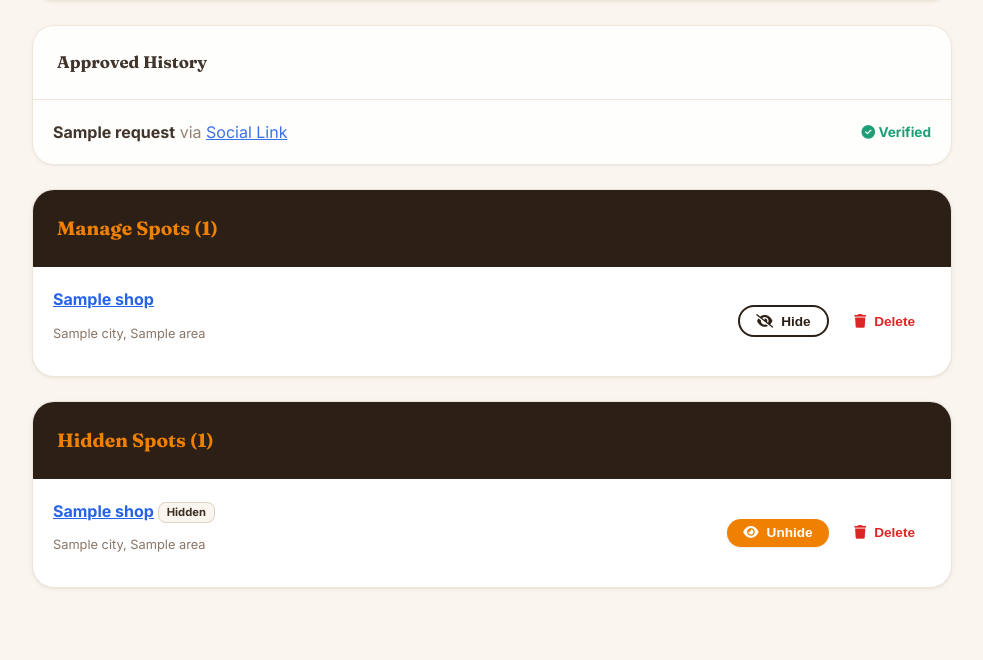
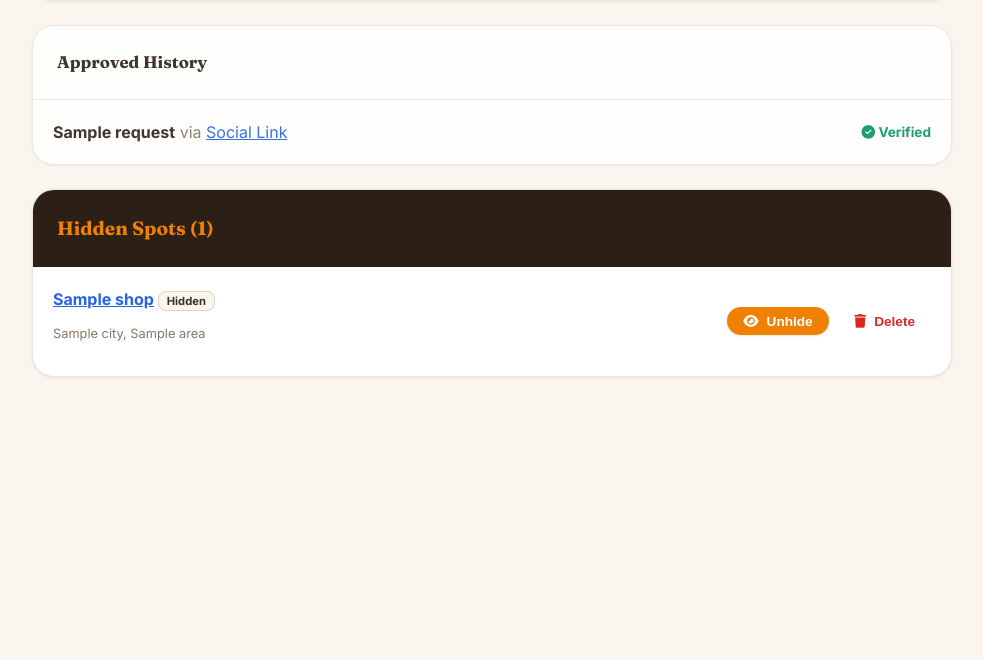
Before and after one commit to automatexpos/bytwise-, a FastAPI app: template app/templates/admin_dashboard.html in a window 1280 px wide. Shown: the part 518-1178 px from the top of the page, without its empty margins (148-1131 px from the left). After the commit the page ends 896 px from the top, so only its background shows below. Run offline with FastAPI, Linux system fonts and the light colour scheme; the template is opened without the code that fills it: most values are stand-ins (such as "Sample title", 1, 10 or a date in 2020).

Commit message:
hide/delete spot

```diff
--- a/app/routers/pages.py
+++ b/app/routers/pages.py
@@ -1559,7 +1559,6 @@ def admin_dashboard(
         shop = _shop_by_id(shops, request_row.get("shop_id"))
         request_row["shop_name"] = shop["name"] if shop else "Unknown Shop"
 
-    visible_shops = [s for s in shops if not s.get("isHidden")]
     hidden_shops = [s for s in shops if s.get("isHidden")]
 
     return templates.TemplateResponse(
@@ -1570,7 +1569,6 @@ def admin_dashboard(
             "pending_images": pending_images,
             "pending_requests": pending_requests,
             "approved_requests": approved_requests,
-            "visible_shops": visible_shops,
             "hidden_shops": hidden_shops,
         },
     )
--- a/app/templates/admin_dashboard.html
+++ b/app/templates/admin_dashboard.html
@@ -113,38 +113,6 @@
 
     <div class="card admin-section">
         <div class="admin-section-header">
-            <h2>Manage Spots ({{ visible_shops|length }})</h2>
-        </div>
-        {% if visible_shops|length == 0 %}
-        <div class="empty-state">No spots yet.</div>
-        {% else %}
-        <div class="admin-list">
-            {% for shop in visible_shops %}
-            <div class="admin-list-row" id="admin-shop-{{ shop.id }}">
-                <div class="admin-list-info">
-                    <p class="admin-list-title">
-                        <a href="/shop/{{ shop.id }}" class="link-text">{{ shop.name }}</a>
-                    </p>
-                    <p class="text-muted small">{{ shop.location.city }}{% if shop.location.area %}, {{ shop.location.area }}{% endif %}</p>
-                </div>
-                <div class="admin-list-actions">
-                    <button type="button" class="btn btn-outline btn-sm"
-                            onclick="adminHideShop('{{ shop.id }}', this)">
-                        <i class="fas fa-eye-slash"></i> Hide
-                    </button>
-                    <button type="button" class="btn btn-text-danger btn-sm"
-                            onclick="adminDeleteShop('{{ shop.id }}', '{{ shop.name|e }}', this)">
-                        <i class="fas fa-trash"></i> Delete
-                    </button>
-                </div>
-            </div>
-            {% endfor %}
-        </div>
-        {% endif %}
-    </div>
-
-    <div class="card admin-section">
-        <div class="admin-section-header">
             <h2>Hidden Spots ({{ hidden_shops|length }})</h2>
         </div>
         {% if hidden_shops|length == 0 %}
```
Also changed, not shown: app/templates/shop_detail.html (+9 -0 lines), 1 other file.
